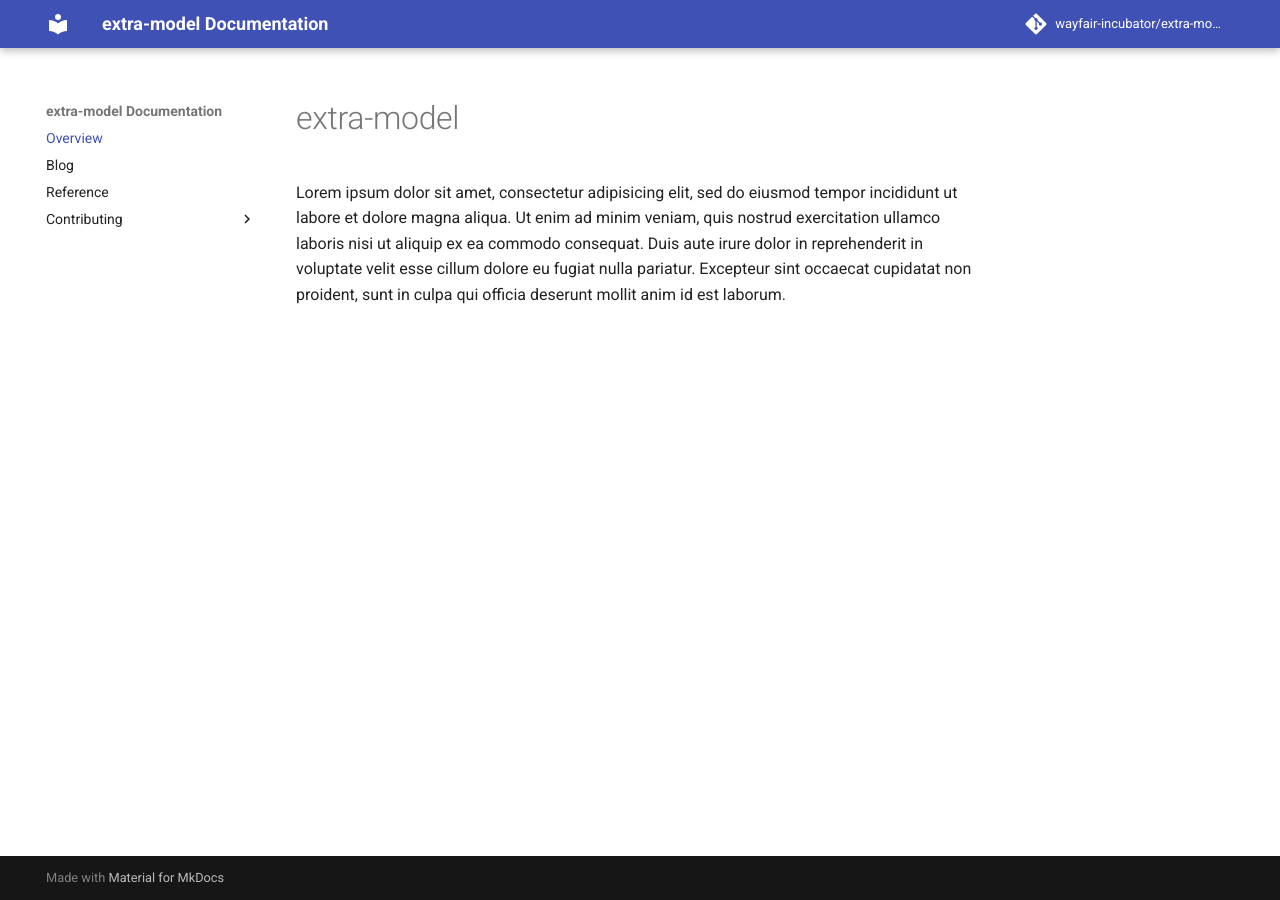
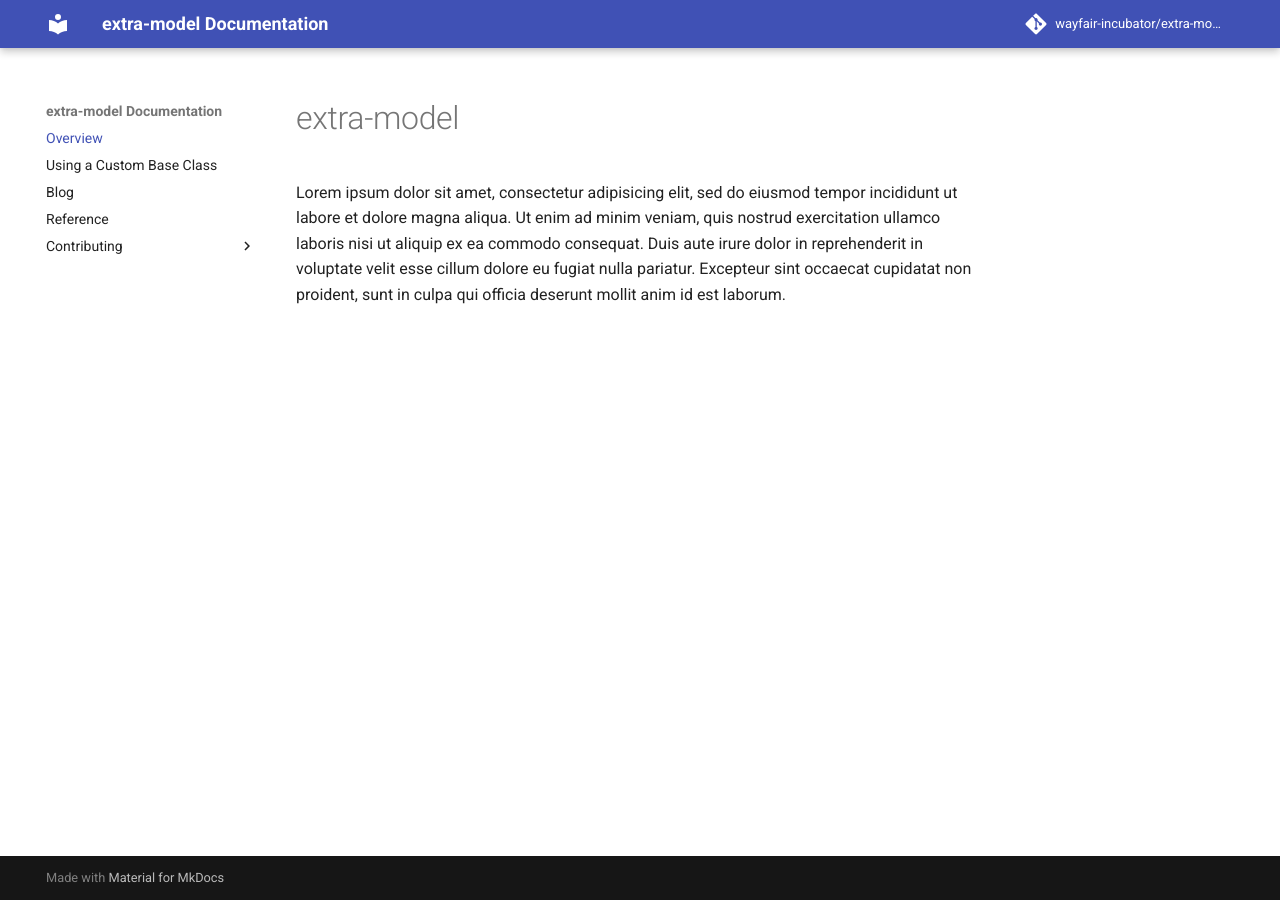
Before and after one commit to wayfair-incubator/extra-model, an MkDocs documentation site: the page built from docs/index.md, in a window 1280 px wide. Built offline with MkDocs 1.6.1 and Material for MkDocs 9.7.7, drawn with Linux system fonts in a browser that asks for light colours; comment, search, counter and statistics services are not loaded.

Commit message:
added missing item from docs nav

```diff
--- a/mkdocs.yml
+++ b/mkdocs.yml
@@ -5,6 +5,7 @@ edit_uri: edit/main/docs/
 docs_dir: docs
 nav:
   - Overview: index.md
+  - Using a Custom Base Class: custom_base_class.md
   - Blog: blog.md
   - Reference: reference.md
   - Contributing:
```
